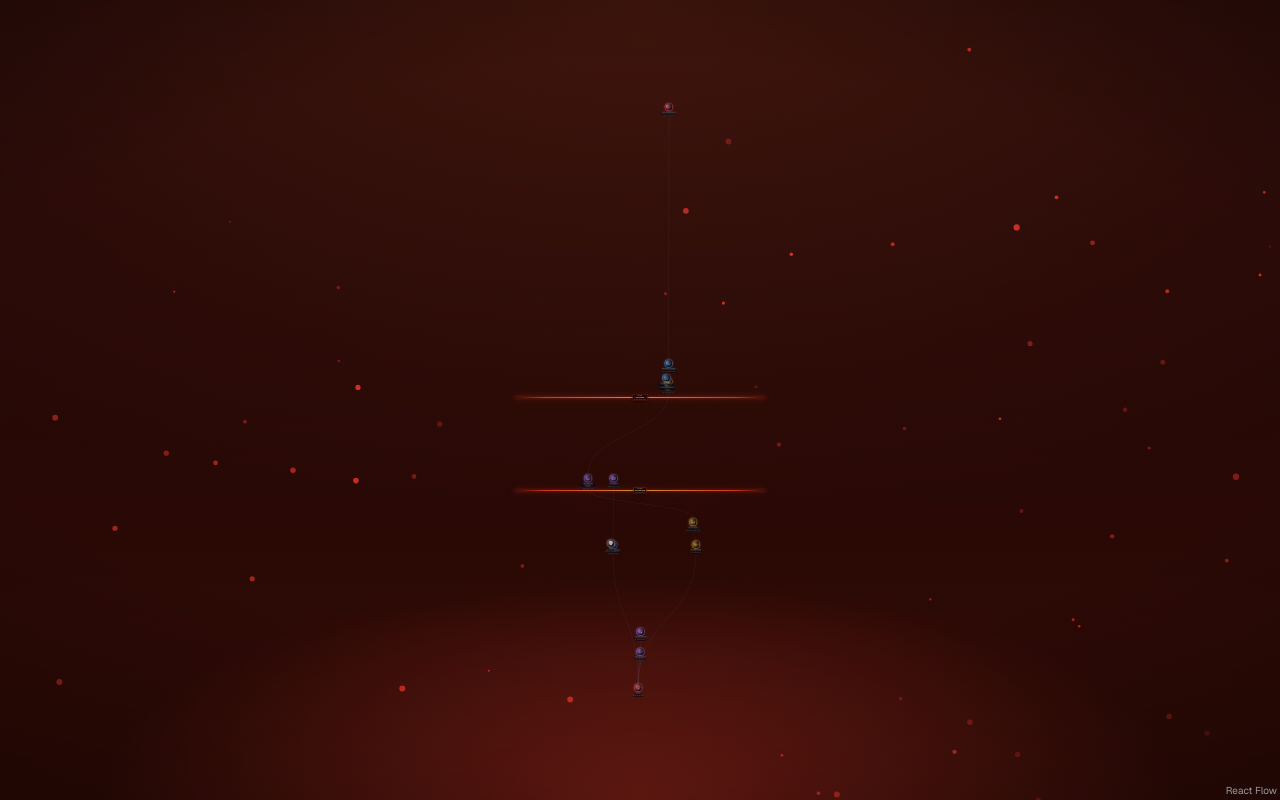
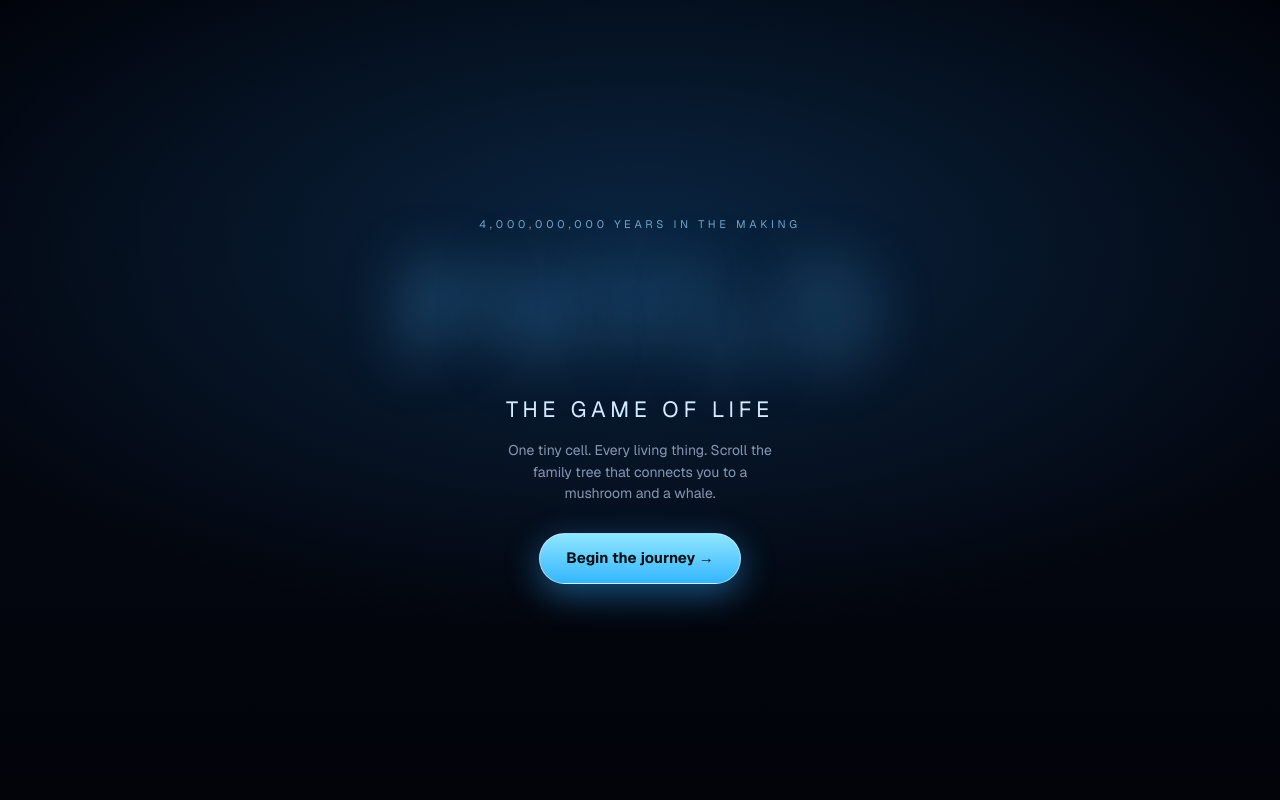
Before and after one commit to Dineshkor/EvoTree, a Next.js app: page / in a window 1280 px wide. Built offline with nearby package versions, Linux system fonts and the light colour scheme.

Commit message:
feat: add cinematic cold-open

```diff
--- a/app/globals.css
+++ b/app/globals.css
@@ -293,3 +293,66 @@ body {
     transform: rotate(360deg);
   }
 }
+
+/* ---------- cold open ---------- */
+.phylo-coldopen {
+  position: fixed;
+  inset: 0;
+  z-index: 50;
+  display: flex;
+  flex-direction: column;
+  align-items: center;
+  justify-content: center;
+  gap: 14px;
+  padding: 24px;
+  text-align: center;
+  background: radial-gradient(
+      90% 70% at 50% 30%,
+      rgba(30, 120, 200, 0.28),
+      transparent 70%
+    ),
+    linear-gradient(180deg, #01030a, #03060f 60%, #02040a);
+}
+.phylo-coldopen-kicker {
+  font-size: 11px;
+  letter-spacing: 0.34em;
+  text-transform: uppercase;
+  color: rgba(140, 210, 255, 0.75);
+}
+.phylo-coldopen-title {
+  display: flex;
+  gap: 2px;
+  font-size: clamp(56px, 18vw, 132px);
+  font-weight: 800;
+  letter-spacing: 0.04em;
+  line-height: 1;
+  background: linear-gradient(180deg, #eaf6ff, #6fbcff 55%, #2a7bd6);
+  -webkit-background-clip: text;
+  background-clip: text;
+  color: transparent;
+  text-shadow: 0 0 60px rgba(80, 180, 255, 0.35);
+}
+.phylo-coldopen-sub {
+  font-size: clamp(15px, 4.5vw, 22px);
+  letter-spacing: 0.22em;
+  text-transform: uppercase;
+  color: #d6ecff;
+}
+.phylo-coldopen-tag {
+  max-width: 30ch;
+  font-size: 14px;
+  line-height: 1.55;
+  color: rgba(200, 220, 255, 0.66);
+}
+.phylo-coldopen-btn {
+  margin-top: 14px;
+  padding: 13px 26px;
+  border-radius: 9999px;
+  font-size: 15px;
+  font-weight: 700;
+  color: #041018;
+  background: linear-gradient(180deg, #8fe6ff, #34b6ff);
+  border: 1px solid rgba(255, 255, 255, 0.5);
+  box-shadow: 0 10px 34px rgba(50, 170, 255, 0.45);
+  cursor: pointer;
+}
--- a/components/PhyloApp.tsx
+++ b/components/PhyloApp.tsx
@@ -1,11 +1,13 @@
 'use client';
 
 import { DynamicCanvas } from './DynamicCanvas';
+import { ColdOpen } from './ui/ColdOpen';
 
 export function PhyloApp() {
   return (
     <div className="phylo-app relative h-[100dvh] w-full overflow-hidden">
       <DynamicCanvas />
+      <ColdOpen />
     </div>
   );
 }
--- /dev/null
+++ b/components/ui/ColdOpen.tsx
@@ -0,0 +1,83 @@
+'use client';
+
+import { useEffect } from 'react';
+import { AnimatePresence, motion } from 'framer-motion';
+import { usePhyloStore } from '@/store/usePhyloStore';
+
+const letters = 'PHYLO'.split('');
+
+export function ColdOpen() {
+  const coldOpenDone = usePhyloStore((s) => s.coldOpenDone);
+  const finish = usePhyloStore((s) => s.finishColdOpen);
+
+  useEffect(() => {
+    if (coldOpenDone) return;
+    const t = setTimeout(finish, 9000);
+    return () => clearTimeout(t);
+  }, [coldOpenDone, finish]);
+
+  return (
+    <AnimatePresence>
+      {!coldOpenDone && (
+        <motion.div
+          className="phylo-coldopen"
+          initial={{ opacity: 1 }}
+          exit={{ opacity: 0 }}
+          transition={{ duration: 0.9, ease: 'easeInOut' }}
+        >
+          <motion.p
+            className="phylo-coldopen-kicker"
+            initial={{ opacity: 0, y: 12 }}
+            animate={{ opacity: 1, y: 0 }}
+            transition={{ delay: 0.2, duration: 0.7 }}
+          >
+            4,000,000,000 years in the making
+          </motion.p>
+
+          <h1 className="phylo-coldopen-title" aria-label="PHYLO">
+            {letters.map((l, i) => (
+              <motion.span
+                key={i}
+                initial={{ opacity: 0, y: 40, filter: 'blur(12px)' }}
+                animate={{ opacity: 1, y: 0, filter: 'blur(0px)' }}
+                transition={{ delay: 0.35 + i * 0.12, duration: 0.6, ease: 'easeOut' }}
+              >
+                {l}
+              </motion.span>
+            ))}
+          </h1>
+
+          <motion.p
+            className="phylo-coldopen-sub"
+            initial={{ opacity: 0 }}
+            animate={{ opacity: 1 }}
+            transition={{ delay: 1.1, duration: 0.8 }}
+          >
+            The Game of Life
+          </motion.p>
+
+          <motion.p
+            className="phylo-coldopen-tag"
+            initial={{ opacity: 0 }}
+            animate={{ opacity: 1 }}
+            transition={{ delay: 1.5, duration: 0.8 }}
+          >
+            One tiny cell. Every living thing. Scroll the family tree that
+            connects you to a mushroom and a whale.
+          </motion.p>
+
+          <motion.button
+            className="phylo-coldopen-btn"
+            onClick={finish}
+            initial={{ opacity: 0, scale: 0.9 }}
+            animate={{ opacity: 1, scale: 1 }}
+            transition={{ delay: 2, duration: 0.6 }}
+            whileTap={{ scale: 0.96 }}
+          >
+            Begin the journey →
+          </motion.button>
+        </motion.div>
+      )}
+    </AnimatePresence>
+  );
+}
```
